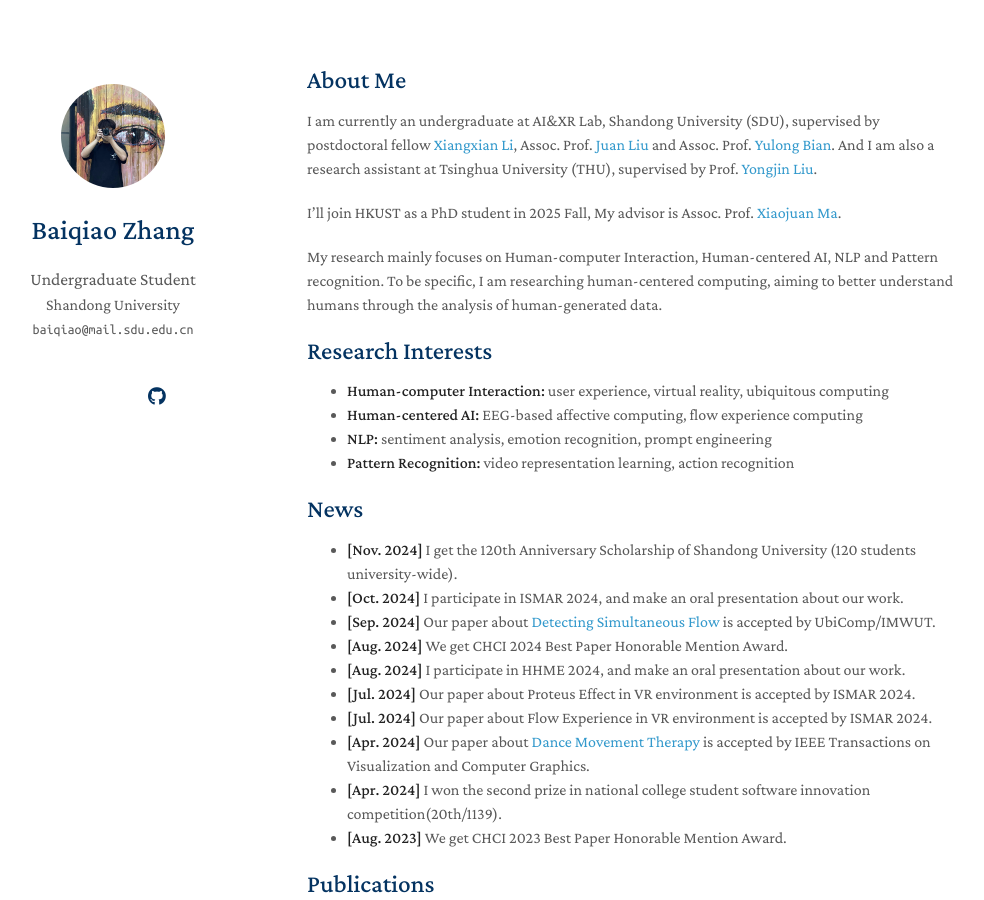
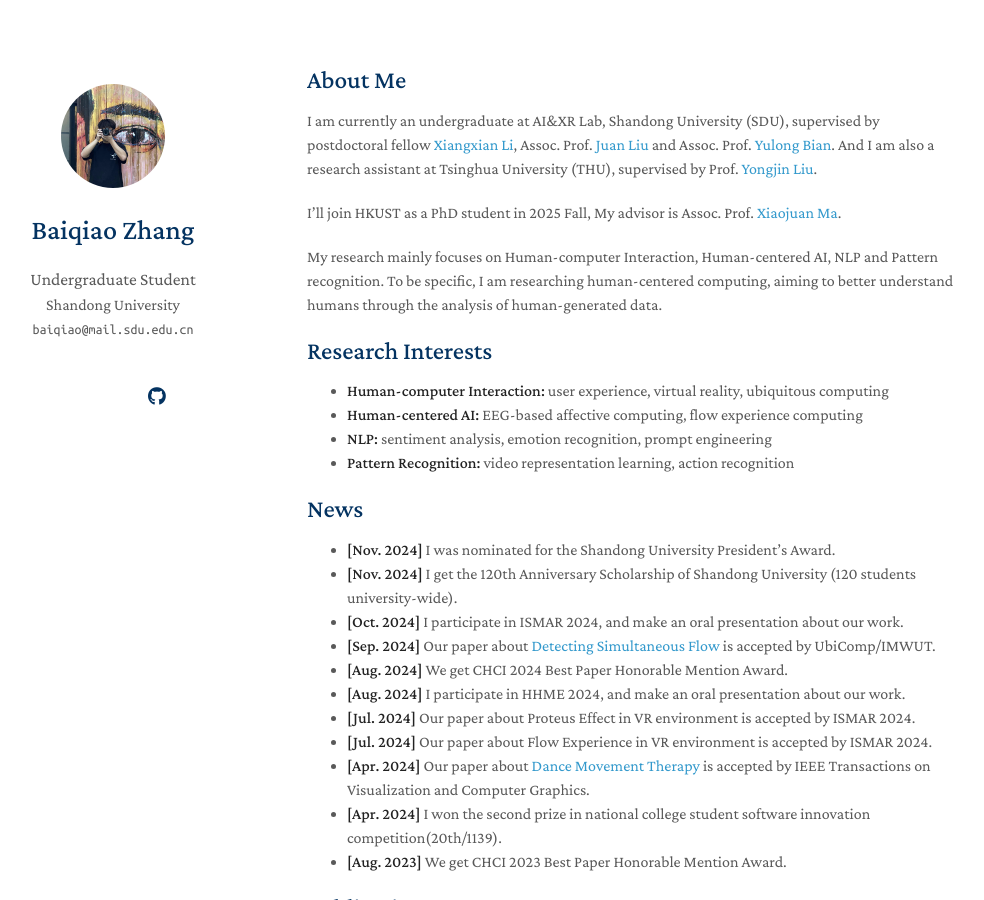
Before and after one commit to YulongBian/yulongbian.github.io, a Jekyll site: the page built from index.md, in a window 1280 px wide and 900 px high. Shown: the whole window, without its empty margins (163-1147 px from the left). Built offline with Jekyll 4.4.1, drawn with Linux system fonts in a browser that asks for light colours; a style sheet for code colours, icons or effects is not loaded; our own code applies the rules of GitHub Pages for plain Markdown files.

Commit message:
Update index.md

```diff
--- a/index.md
+++ b/index.md
@@ -21,6 +21,7 @@ My research mainly focuses on Human-computer Interaction, Human-centered AI, NLP
 
 ## News
 
+- **[Nov. 2024]** I was nominated for the Shandong University President's Award.
 - **[Nov. 2024]** I get the 120th Anniversary Scholarship of Shandong University (120 students university-wide).
 - **[Oct. 2024]** I participate in ISMAR 2024, and make an oral presentation about our work.
 - **[Sep. 2024]** Our paper about [Detecting Simultaneous Flow](https://arxiv.org/abs/2405.02045) is accepted by UbiComp/IMWUT.
```
